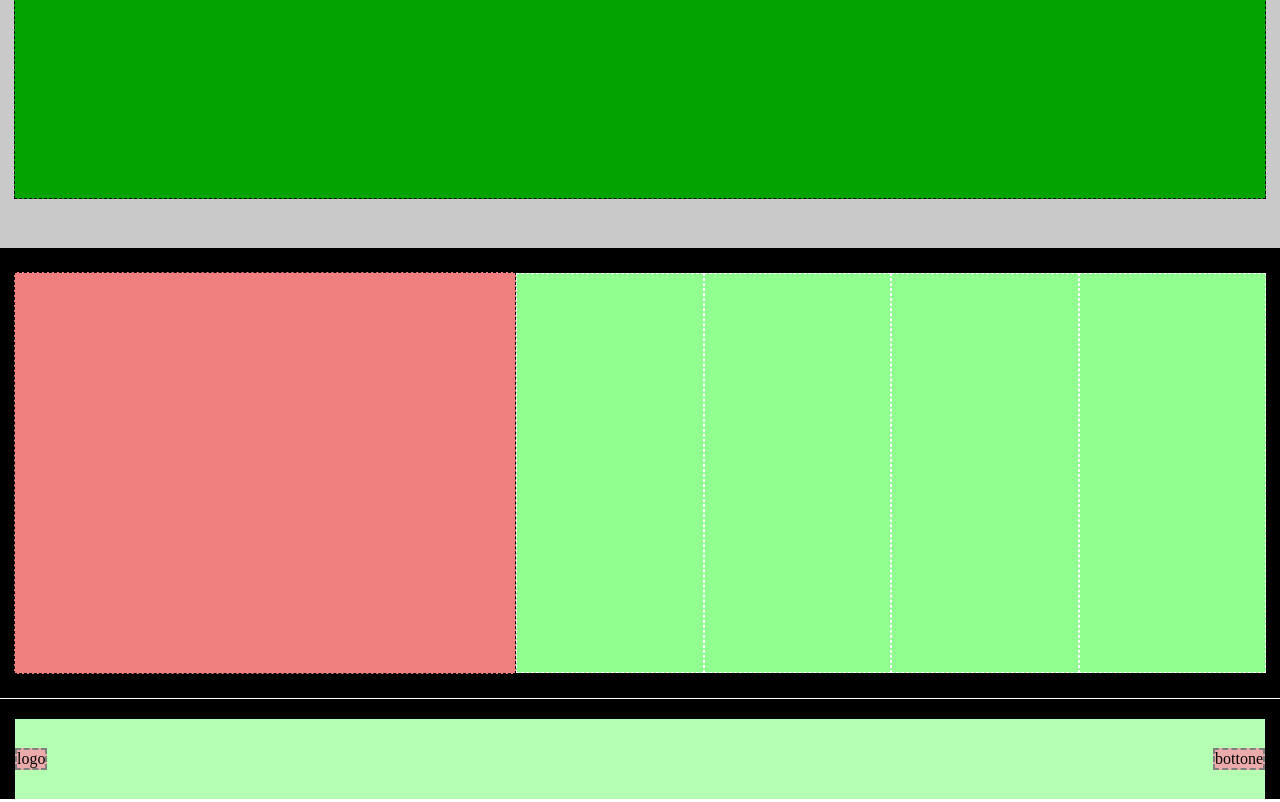
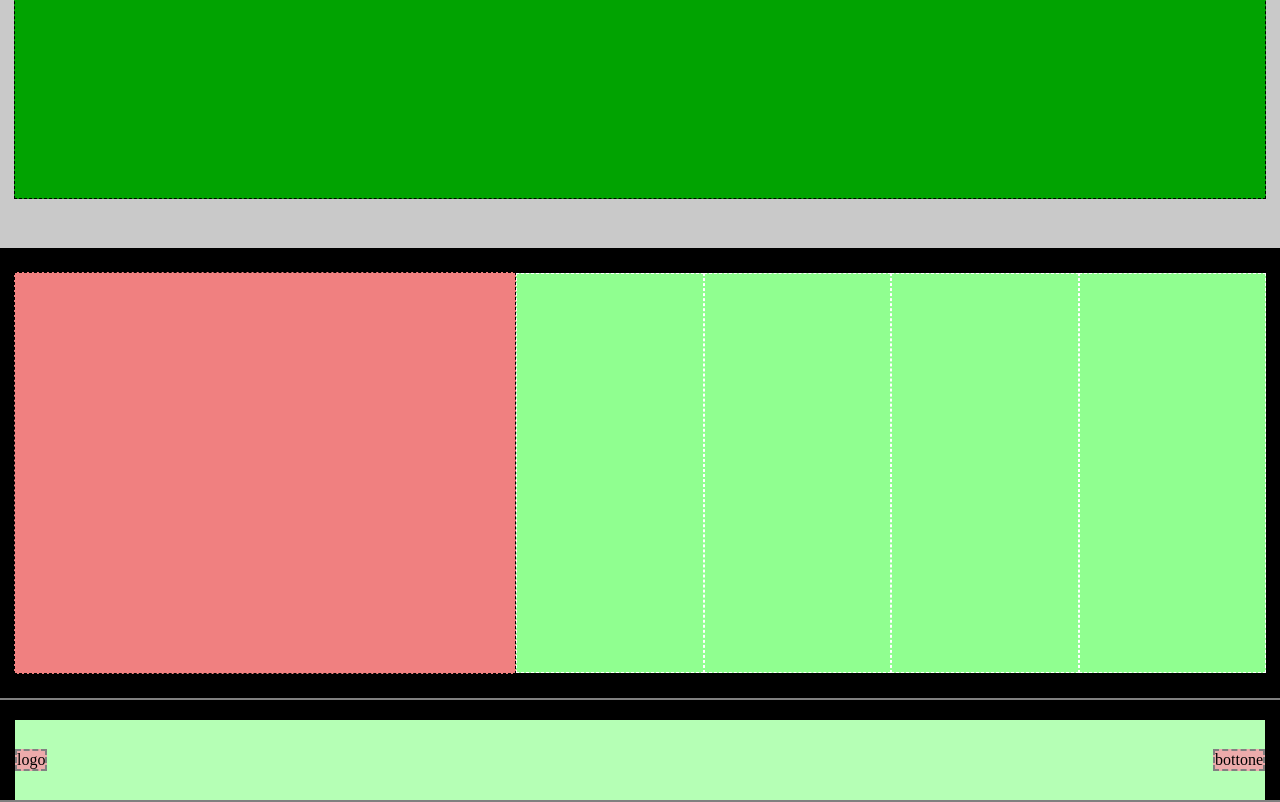
Before and after one commit to SimoLomba53/htmlcss-struttura-discord, a plain HTML site: page index.html in a window 1280 px wide. Shown: the part 2552-3354 px from the top of the page. Drawn offline with Linux system fonts and the light colour scheme.

Commit message:
ultimi miglioramenti(versione definitiva)

```diff
--- a/css/style.css
+++ b/css/style.css
@@ -161,7 +161,8 @@ footer{
     background-color:black;
     height:100px;
     width: auto;
-    margin-top: 1px;
+    border-top: 2px grey solid;
+    border-bottom: 2px grey solid;
     display: flex;
     justify-content:center;
     align-items:center
```
